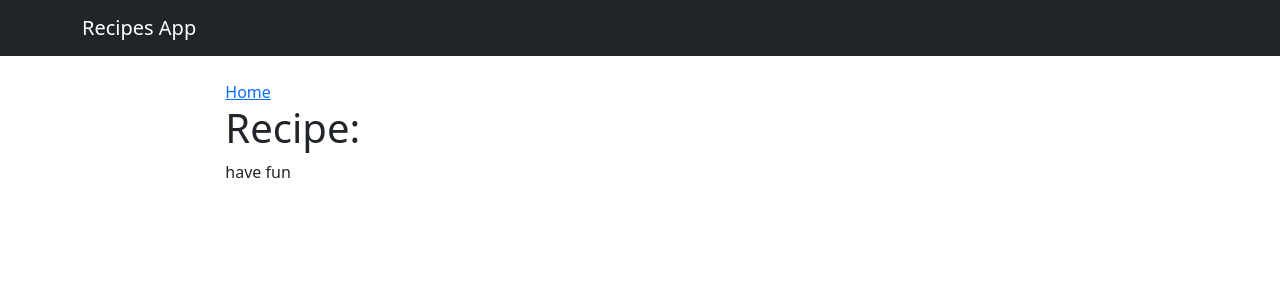
After one commit to jacobostapenko/recipe-app, a Django app: template recipes/templates/recipes/recipe.html in a window 1280 px wide. The commit adds this page. Shown: the top 300 px of the page. Run offline with Django 3.2, Linux system fonts and the light colour scheme; the template is opened without the code that fills it, so the values that code supplies are empty.

Commit message:
dynamic connection urls between home page and recipe page

```diff
--- a/recipes/templates/recipes/base.html
+++ b/recipes/templates/recipes/base.html
@@ -30,7 +30,7 @@
         >
           <span class="navbar-toggler-icon"></span>
         </button>
-        <div class="collapse navbar-collapse" id="navbarNav">
+     <!--   <div class="collapse navbar-collapse" id="navbarNav">
           <ul class="navbar-nav">
             <li class="nav-item">
               <a
@@ -42,7 +42,7 @@
             </li>
           </ul>
         </div>
-      </div>
+      </div>-->
     </nav>
     <div class="container mt-4 col-8">{% block content %} {% endblock %}</div>
     <script
--- a/recipes/templates/recipes/home.html
+++ b/recipes/templates/recipes/home.html
@@ -9,7 +9,7 @@
     <h6 class="card-subtitle mb-2 text-muted">{{ recipe.author }}</h6>
     <p class="card-text">{{ recipe.content }}</p>
     <h6 class="card-subtitle mb-2 text-muted">{{ recipe.date_posted }}</h6>
-    <a href="#" class="card-link">View Recipe</a>
+    <a href="{% url 'recipe' %} "> View Recipe</a>
   </div>
 </div>
 {% endfor %}
--- /dev/null
+++ b/recipes/templates/recipes/recipe.html
@@ -0,0 +1,11 @@
+{% extends "recipes/base.html" %}
+<!-- -->
+
+{% block content %}
+<a href="/ "> Home</a>
+
+<h1>Recipe:</h1>
+    <p1>have fun</p1>
+<!-- -->
+
+{% endblock content %}
--- a/recipes/urls.py
+++ b/recipes/urls.py
@@ -4,5 +4,6 @@ from . import views
 urlpatterns = [
     path('', views.home, name='recipes-home'),
     path('about/', views.about, name='recipes-about'),
+    path('SpecificRecipe/', views.recipe, name='recipe')
 
 ]
```
Also changed, not shown: recipes/views.py (+4 -7 lines).
